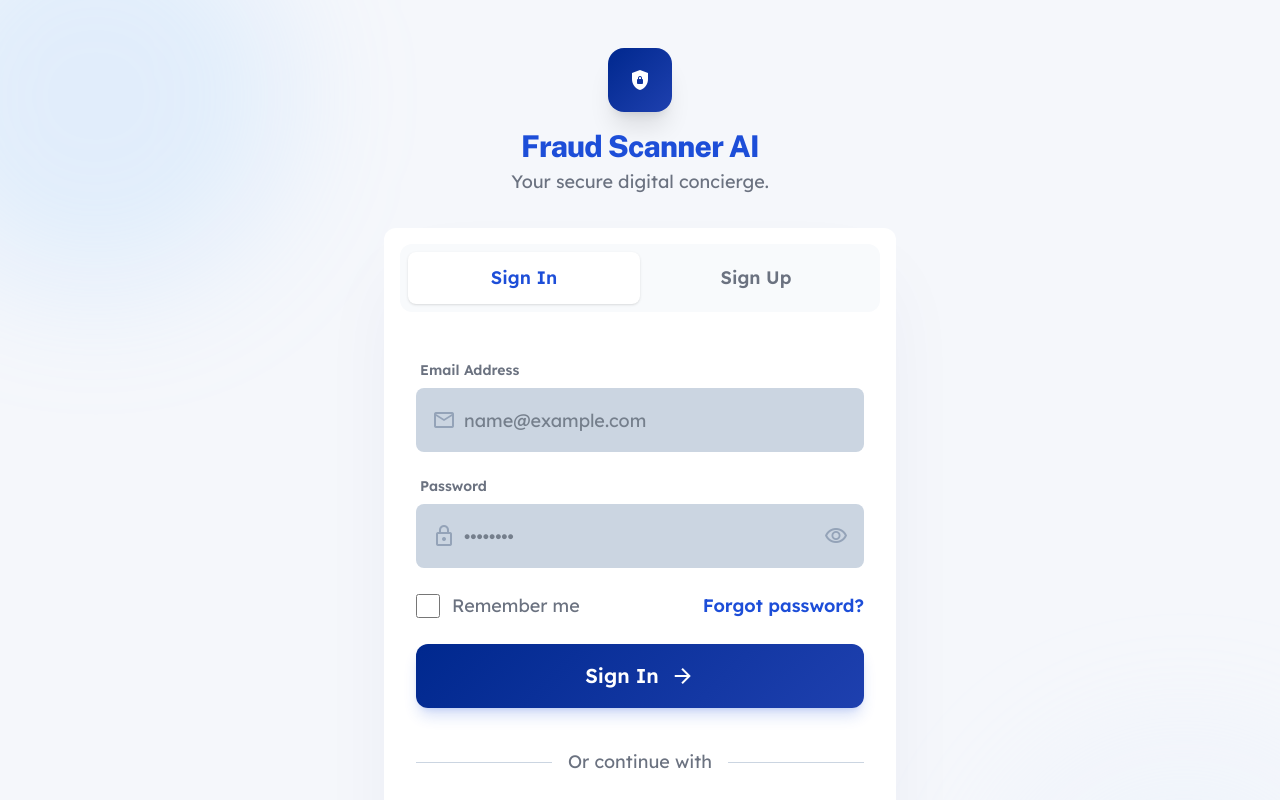
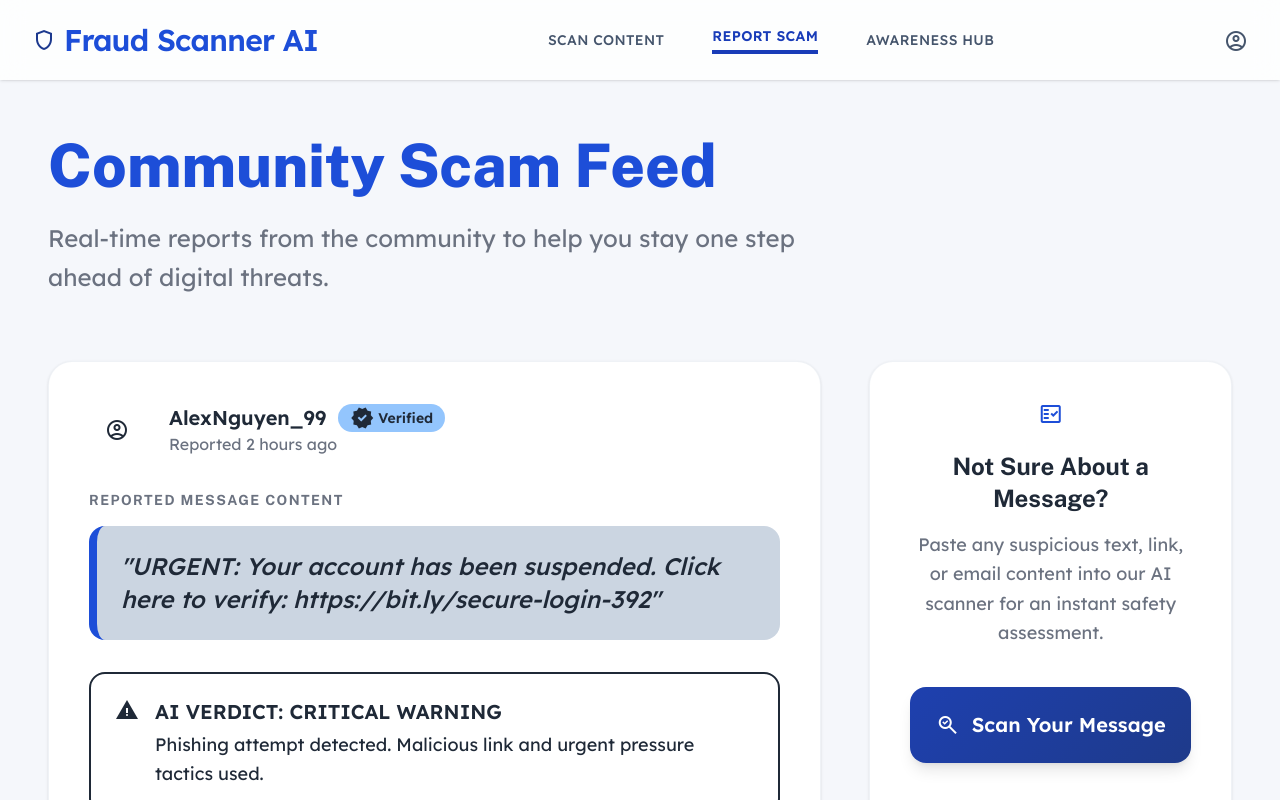
Before and after one commit to NguyenVoHoaiBao-pro/Scam_Prevention_DACN, a React app in the folder scam-prevention-system/frontend/: page /login in a window 1280 px wide. Shown: the top 800 px of the page. Built offline with nearby package versions, Linux system fonts and the light colour scheme; no server answers; the HTML template or start-up script is replaced by a standard one.

Commit message:
create ui scamReport

```diff
--- a/scam-prevention-system/frontend/src/App.jsx
+++ b/scam-prevention-system/frontend/src/App.jsx
@@ -1,8 +1,20 @@
+//import React, { useState } from "react";
 import Login from "./pages/Login";
 import Report from "./pages/scamReport";
 
 function App() {
-  return <Login />;
+  return <Report />;
+ /* const [isLoggedIn, setIsLoggedIn] = useState(false);
+
+  return (
+    <>
+      {isLoggedIn ? (
+        <Report />
+      ) : (
+        <Login onLoginSuccess={() => setIsLoggedIn(true)} />
+      )}
+    </>
+  );*/
 
 }
 
--- a/scam-prevention-system/frontend/src/pages/Login.jsx
+++ b/scam-prevention-system/frontend/src/pages/Login.jsx
@@ -1,6 +1,6 @@
 import { useMemo, useState } from "react";
 
-function Login() {
+function Login({ onLoginSuccess }) {
   const [email, setEmail] = useState("");
   const [password, setPassword] = useState("");
   const [showPassword, setShowPassword] = useState(false);
@@ -47,6 +47,12 @@ function Login() {
       }
 
       setSuccessMessage(result.message || "Login successful");
+      if (onLoginSuccess) {
+
+          setTimeout(() => {
+              onLoginSuccess();
+          }, 1000);
+        }
     } catch (error) {
       setErrorMessage(error.message || "Unable to login right now.");
     } finally {
--- a/scam-prevention-system/frontend/src/pages/scamReport.jsx
+++ b/scam-prevention-system/frontend/src/pages/scamReport.jsx
@@ -8,8 +8,8 @@ export default function CommunityScamReport() {
                 <div className="flex justify-between items-center w-full px-8 py-6 max-w-screen-2xl mx-auto h-20">
                     <div className="flex items-center gap-2">
                         <span className="material-symbols-outlined text-blue-900 dark:text-blue-100 text-3xl" data-icon="shield">shield</span>
-                        <div className="text-2xl font-bold tracking-tight text-blue-900 dark:text-blue-100 font-headline uppercase">
-                            The Guardian's Lens
+                        <div className="text-3xl font-extrabold tracking-tight text-primary">
+                            Fraud Scanner AI
                         </div>
                     </div>
                     <div className="hidden md:flex items-center gap-12">
```
